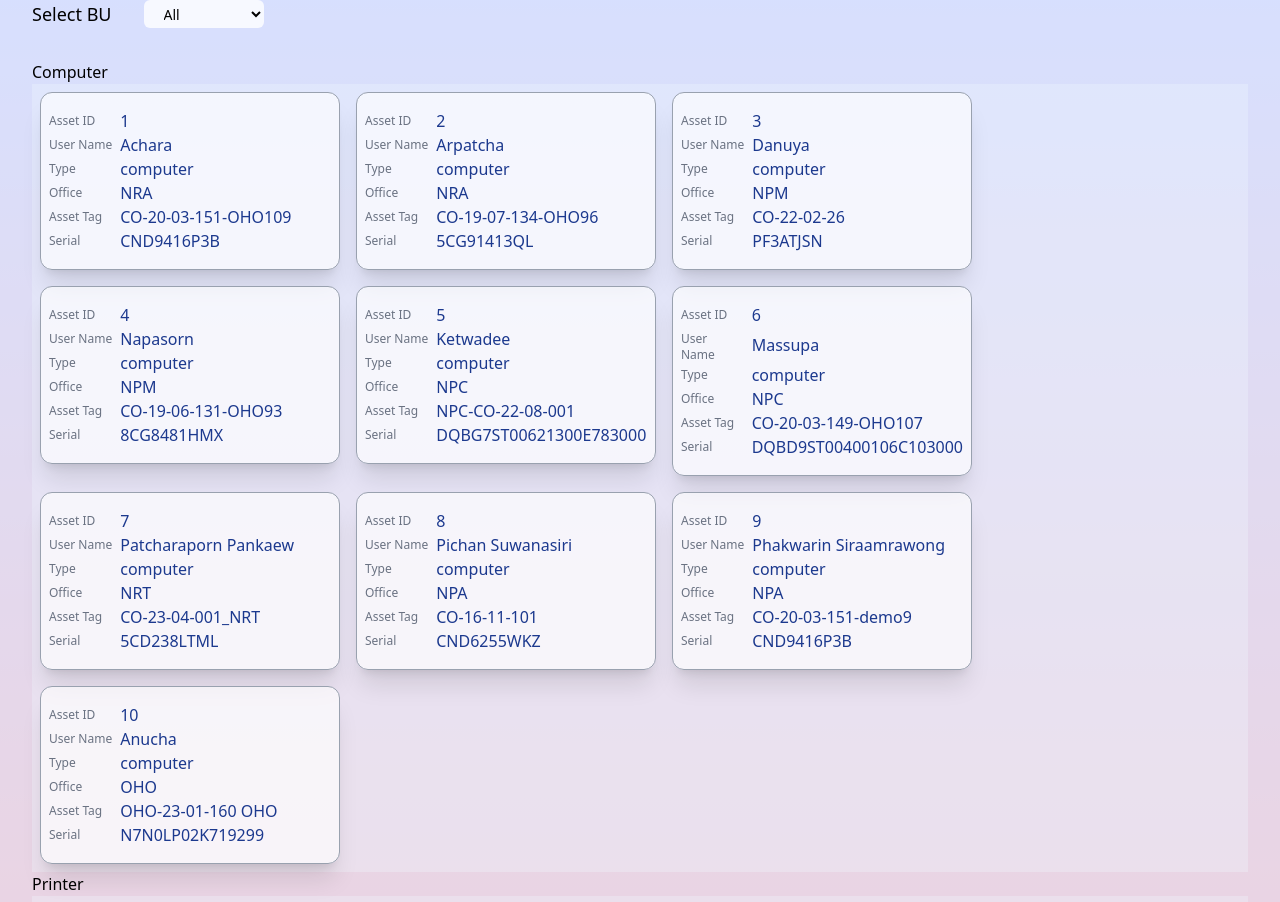
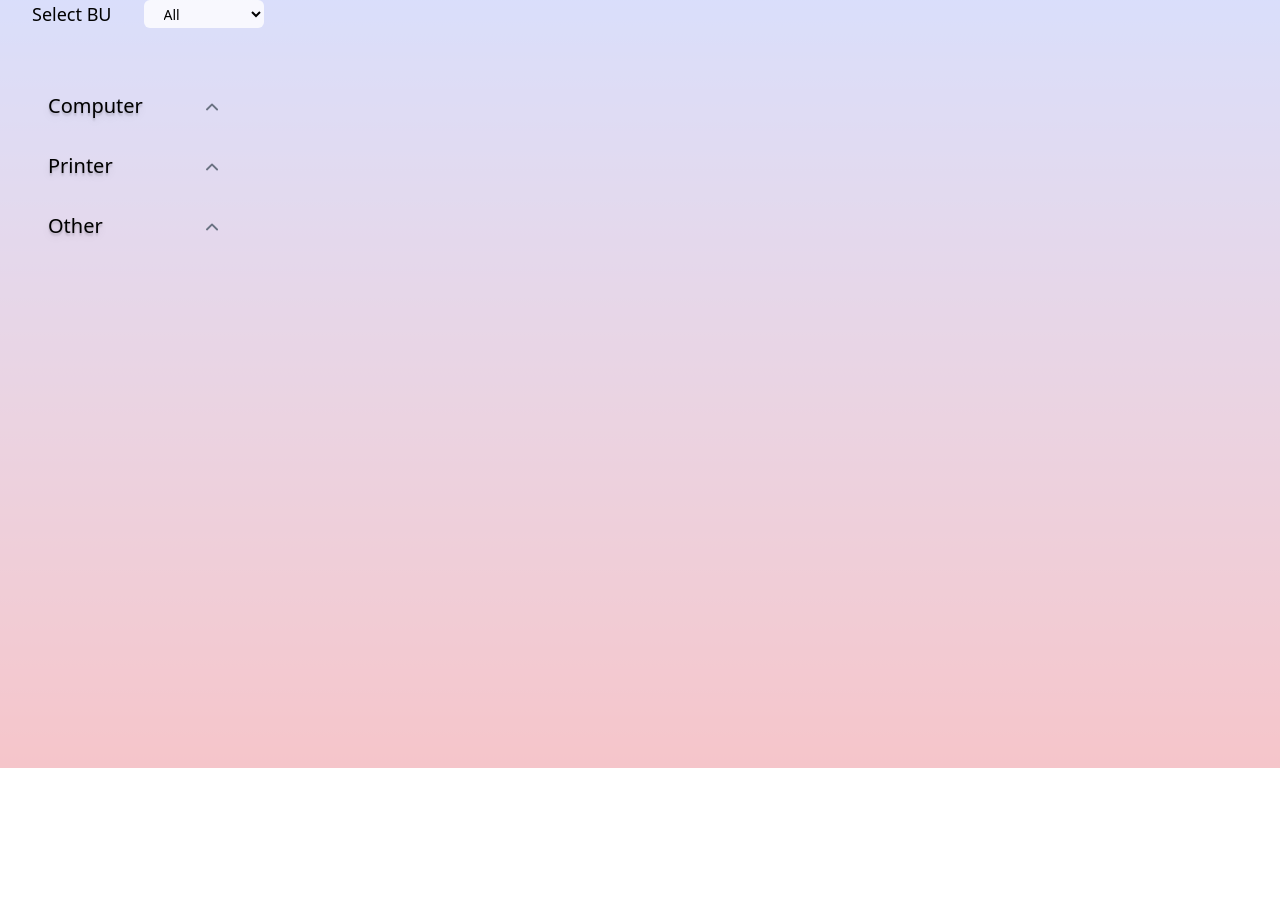
Before and after one commit to deskcodeFun/nexus-app, a Vue app: page / in a window 1280 px wide. Shown: the part 92-994 px from the top of the page. After the commit the page ends 860 px from the top, so only its background shows below. Built offline with nearby package versions, Linux system fonts and the light colour scheme.

Commit message:
Changes not staged for commit: 	modified:   src/views/ComputerView.vue 	modified:   src/views/HomeView.vue 	modified:   src/views/PrinterView.vue fix respondsive

```diff
--- a/src/views/ComputerView.vue
+++ b/src/views/ComputerView.vue
@@ -1,7 +1,7 @@
 <template>
   <!-- <div v-if="computer.isLoading" class="text-green-600 text-2xl text-center">Loading...</div> -->
   <div>
-    <ul class="bg-sky-50/30 flex flex-row flex-wrap justify-center sm:justify-start">
+    <ul class="bg-sky-50/30 flex flex-nowrap overflow-x-scroll p-4 justify-center sm:justify-start">
       <li v-for="(asset, index) in computerStore" :key="index">
         <ComputerCard :currentAsset="asset" />
       </li>
--- a/src/views/HomeView.vue
+++ b/src/views/HomeView.vue
@@ -21,31 +21,82 @@
     </div>
 
     <!--Show computer  -->
-    <div>
-      <h1>Computer</h1>
-      <ComputerView />
+    <div class="w-full my-8">
+      <div @click="toggleVisible" class="w-48 flex flex-row justify-between">
+        <p class="text-xl text-shadow-lg px-4">Computer</p>
+        <div v-if="visible">
+          <ChevronDownIcon class="h-6 w-6 mt-1 bg-white" />
+        </div>
+        <div v-else>
+          <ChevronUpIcon class="h-6 w-6 mt-1 text-gray-500" />
+        </div>
+      </div>
+      <div v-if="visible">
+        <ComputerView />
+      </div>
     </div>
+
     <!--Show printer  -->
-    <div>
-      <h1>Printer</h1>
-      <PrinterView />
+    <div class="w-full my-8">
+      <div @click="toggleVisible1" class="w-48 justify-between flex flex-row gap-4">
+        <p class="text-xl text-shadow-lg px-4">Printer</p>
+        <div v-if="visible1">
+          <ChevronDownIcon class="h-6 w-6 mt-1 bg-white" />
+        </div>
+        <div v-else>
+          <ChevronUpIcon class="h-6 w-6 mt-1 text-gray-500" />
+        </div>
+      </div>
+      <div v-if="visible1">
+        <PrinterView />
+      </div>
     </div>
+
     <!--Show other -->
-    <div>
-      <h1>Other</h1>
+    <div class="w-full my-8">
+      <div @click="toggleVisible2" class="w-48 justify-between flex flex-row gap-4">
+        <p class="text-xl text-shadow-lg px-4">Other</p>
+        <div v-if="visible2">
+          <ChevronDownIcon class="h-6 w-6 mt-1 bg-white" />
+        </div>
+        <div v-else>
+          <ChevronUpIcon class="h-6 w-6 mt-1 text-gray-500" />
+        </div>
+      </div>
+      <div v-if="visible2">
+        <PrinterView />
+      </div>
     </div>
   </main>
 </template>
 
 <script setup>
-// import { ref, watch } from 'vue'
+import { ref } from 'vue'
 import { useOfficeStore } from '@/stores/officeData'
 
 import ComputerView from './ComputerView.vue'
 import PrinterView from './PrinterView.vue'
 
+import { ChevronDownIcon, ChevronUpIcon } from '@heroicons/vue/20/solid'
+
 const officeStores = useOfficeStore()
 console.log(officeStores.offices)
+
+const visible1 = ref(false)
+const toggleVisible1 = () => {
+  visible1.value = !visible1.value
+  console.log(toggleVisible1)
+}
+const visible = ref(false)
+const toggleVisible = () => {
+  visible.value = !visible.value
+  console.log(toggleVisible)
+}
+const visible2 = ref(false)
+const toggleVisible2 = () => {
+  visible2.value = !visible2.value
+  console.log(toggleVisible2)
+}
 </script>
 
 <style scoped></style>
--- a/src/views/PrinterView.vue
+++ b/src/views/PrinterView.vue
@@ -1,7 +1,9 @@
 <template>
   <!-- <div v-if="computer.isLoading" class="text-green-600 text-2xl text-center">Loading...</div> -->
   <div>
-    <ul class="bg-sky-50/30 flex flex-row flex-wrap justify-center sm:justify-start">
+    <ul
+      class="bg-sky-50/30 flex flex-row flex-nowrap overflow-x-scroll p-4 justify-center sm:justify-start"
+    >
       <li v-for="(asset, index) in printerStore" :key="index">
         <PrinterCard :currentAsset="asset" />
       </li>
```
